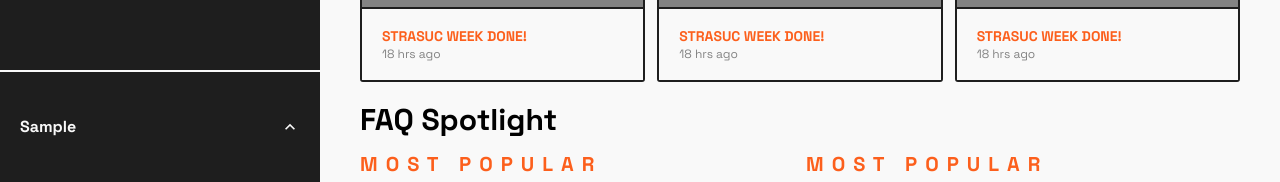
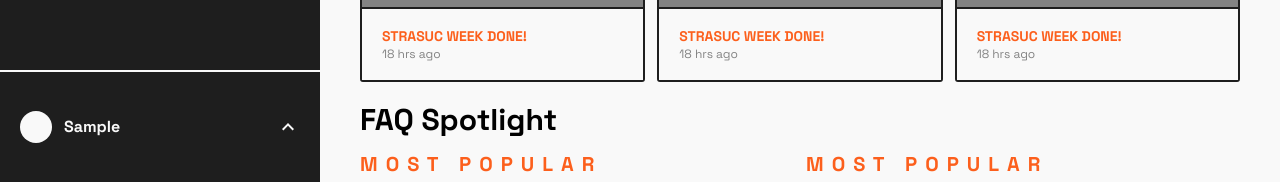
Before and after one commit to aaronjoshuaespinosa/WingMan-App, a React (Create React App) app: page /dashboard in a window 1280 px wide. Shown: the part 618-800 px from the top of the page. Built offline with nearby package versions, Linux system fonts and the light colour scheme; sample sign-in values are in the browser's storage.

Commit message:
Added pfp placeholder

```diff
--- a/src/components/NavBar.js
+++ b/src/components/NavBar.js
@@ -78,10 +78,15 @@ const NavBar = ({ onChange }) => {
 
 					{/* PROFILE NAV */}
 					<div className='profileNav w-full h-28 flex absolute bottom-0'>
-						<div className='flex items-center justify-center self-end border-t-2 border-wht w-full h-full'>
-							<img src="" alt="" />
-							<p className='font-bold w-full px-5 select-none cursor-pointer transition-all ease-in-out duration-[0.2s] hover:text-orng'>{user.data.firstName}</p>
-							<div className='px-5 text-xl h-full flex items-center cursor-pointer transition-all ease-in-out duration-[0.2s] hover:text-orng' onClick={menuClick}><MdOutlineKeyboardArrowUp /></div>
+						<div className='flex items-center px-5 justify-between border-t-2 border-wht w-full h-full'>
+							<div className='flex items-center gap-x-3'>
+								<div className='bg-wht h-8 w-8 rounded-full'></div>
+								<p className='font-bold select-none cursor-pointer transition-all ease-in-out duration-[0.2s] hover:text-orng'>{user.data.firstName}</p>
+							</div>
+
+							<div>
+								<div className='text-2xl h-full flex items-center cursor-pointer transition-all ease-in-out duration-[0.2s] hover:text-orng' onClick={menuClick}><MdOutlineKeyboardArrowUp /></div>
+							</div>
 						</div>
 
 						{/* NAV MENU */}
```
